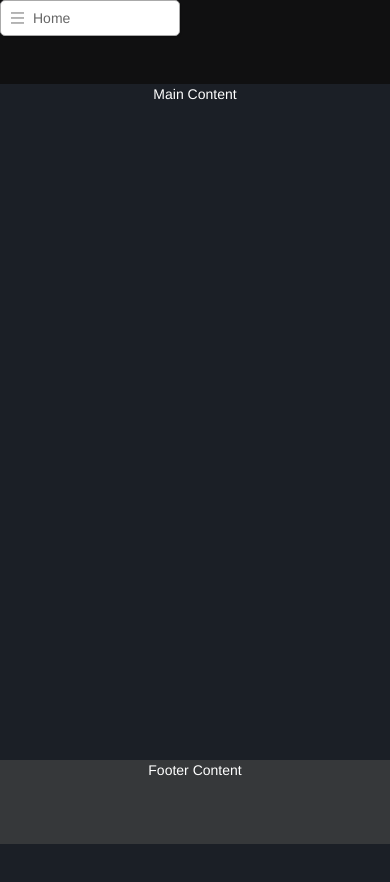
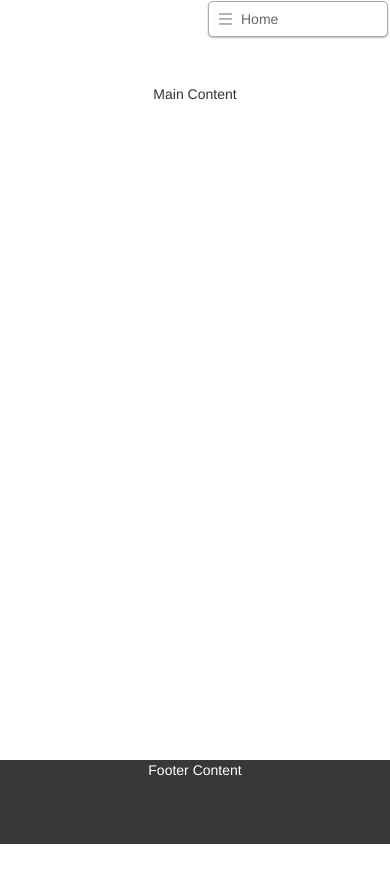
Before and after one commit to jaganlal/angular-playground, a website: page index.html in a window 390 px wide. Drawn offline with nearby package versions, Linux system fonts and the light colour scheme; some packages are replaced by stand-ins of ours; files whose address does not match are found by name.

Commit message:
css changes
made some additional changes to nav css

```diff
--- a/app/content/main-content.css
+++ b/app/content/main-content.css
@@ -1,7 +1,5 @@
 .main-content {
-  background-color: #1b1f26;
   height: 100%;
-  color: white;
   width: 100%;
   text-align: center;
   top: 10%;
--- a/app/nav/nav.css
+++ b/app/nav/nav.css
@@ -1,5 +1,6 @@
+/*inspired by http://webdesignerwall.com/tutorials/css-responsive-navigation-menu*/
+
 .nav {
-  background-color: #101011;
   position: absolute;
   height: 10%;
   width: 100%;
@@ -8,6 +9,10 @@
 .nav ul {
   margin: 0;
   padding: 0;
+}
+
+.nav.center ul {
+  text-align: center;
 }
 
 .nav li {
@@ -53,6 +58,12 @@
     box-shadow: 0 1px 2px rgba(0,0,0,.3);
   }
 
+  .nav.right ul {
+    left: auto;
+    right: 2px;
+    top: 1px;
+  }
+
   .nav li {
     display: none; /* hide all <li> items */
     margin: 0;
--- a/app/nav/nav.html
+++ b/app/nav/nav.html
@@ -1,4 +1,4 @@
-<nav class='nav'>
+<nav class='nav center right'>
   <ul>
     <li class='current'><a href="#home">Home</a></li>
     <li><a href="#almanac">Almanac</a></li>
```
